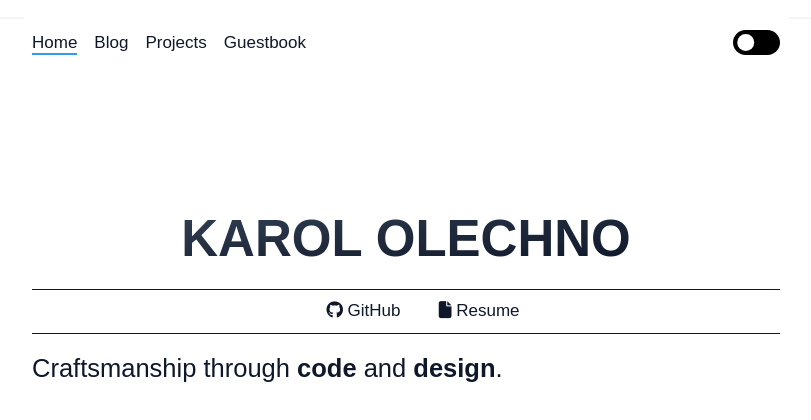
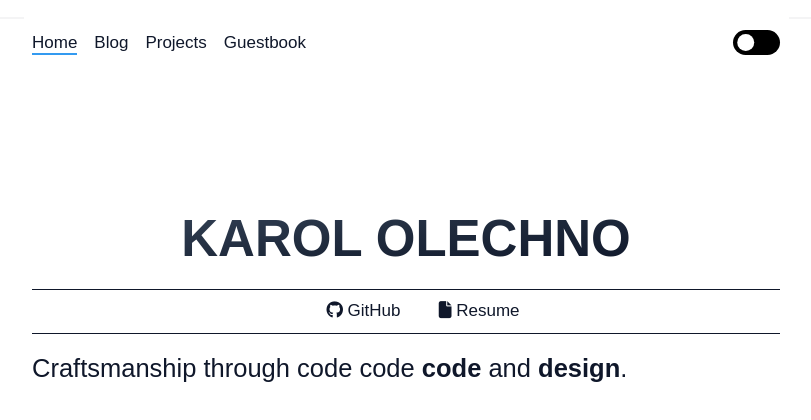
Before and after one commit to Kr33L/Small-projects-collection, an Astro site: page / in a window 1280 px wide. Shown: the whole page, without its empty margins (234-1045 px from the left). Built offline with nearby package versions, Linux system fonts and the light colour scheme; Astro itself is replaced by a stand-in of ours.

```diff
--- a/src/components/Intro.astro
+++ b/src/components/Intro.astro
@@ -1,5 +1,8 @@
 ---
+
+
 ---
+
 
 <section class="mb-8">
 	<div class="my-24">
@@ -35,8 +38,9 @@
 			</a>
 		</div>
 		<p class="text-2xl py-4">
-			Craftsmanship through <strong class="text-text-emphasis">code</strong> and
-			<strong class="text-text-emphasis">design</strong>.
+			Craftsmanship through code code <strong class="text-text-emphasis">code</strong>
+			and
+			<strong class="text-text-mphasis">design</strong>.
 		</p>
 	</div>
 </section>
```
Also changed, not shown: package.json (+6 -4 lines), 1 other file.
